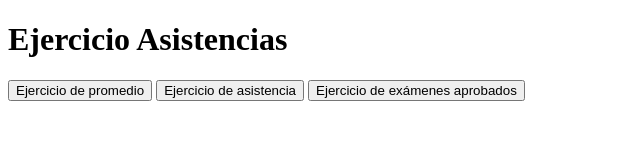
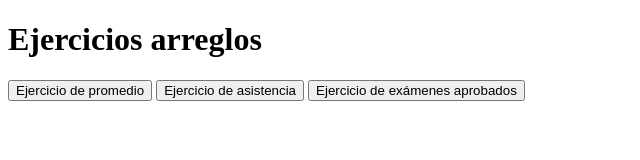
Before and after one commit to a-labra/Arreglos, a plain HTML site: page index.html in a window 1280 px wide. Shown: the whole page, without its empty margins (0-640 px from the left). Drawn offline with Linux system fonts and the light colour scheme.

Commit message:
Se corrige header h1

```diff
--- a/index.html
+++ b/index.html
@@ -5,7 +5,7 @@
 	<title>Index - Principal </title>
 	</head>
 	<body>
-    <h1>Ejercicio Asistencias</h1>
+    <h1>Ejercicios arreglos</h1>
 		<button onclick="promedio()">Ejercicio de promedio</button>
 		<button onclick="asistencia()">Ejercicio de asistencia</button>
 		<button onclick="examenes()">Ejercicio de exámenes aprobados</button>
```
